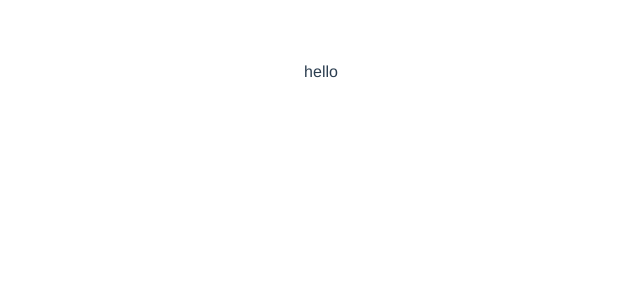
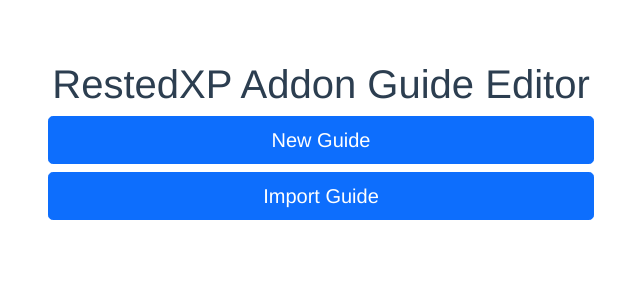
Before and after one commit to ryanjavens/restedxp-guide-tool, a Vue app: page / in a window 1280 px wide. Shown: the top 300 px of the page, without its empty margins (319-959 px from the left). Built offline with nearby package versions, Linux system fonts and the light colour scheme.

Commit message:
Replaced tailwind with bootstrap

```diff
--- a/package.json
+++ b/package.json
@@ -8,11 +8,10 @@
     "lint": "vue-cli-service lint"
   },
   "dependencies": {
+    "@popperjs/core": "^2.9.2",
     "@tailwindcss/postcss7-compat": "^2.1.2",
-    "autoprefixer": "^9.8.6",
+    "bootstrap": "^5.0.1",
     "core-js": "^3.6.5",
-    "postcss": "^7.0.35",
-    "tailwindcss": "npm:@tailwindcss/postcss7-compat@^2.1.2",
     "vue": "^3.0.0"
   },
   "devDependencies": {
--- a/postcss.config.js
+++ /dev/null
@@ -1,6 +0,0 @@
-module.exports = {
-  plugins: {
-    tailwindcss: {},
-    autoprefixer: {},
-  },
-}
--- a/src/App.vue
+++ b/src/App.vue
@@ -1,6 +1,16 @@
 <template>
-  <div class="container mx-auto">
-    <h1>hello</h1>
+  <div class="container">
+    <div class="row">
+      <div class="col">
+        <h1>RestedXP Addon Guide Editor</h1>
+      </div>
+    </div>
+    <div class="row">
+      <div class="col-6 d-grid gap-2 mx-auto">
+        <button type="button" class="btn btn-lg btn-primary">New Guide</button>
+        <button type="button" class="btn btn-lg btn-primary">Import Guide</button>
+      </div>
+    </div>
   </div>
 </template>
 
--- a/src/index.css
+++ /dev/null
@@ -1,3 +0,0 @@
-@tailwind base;
-@tailwind components;
-@tailwind utilities;
--- a/src/main.js
+++ b/src/main.js
@@ -1,5 +1,6 @@
 import { createApp } from 'vue'
 import App from './App.vue'
-import './index.css'
+import "bootstrap/dist/css/bootstrap.min.css"
+import "bootstrap"
 
 createApp(App).mount('#app')
--- a/tailwind.config.js
+++ /dev/null
@@ -1,11 +0,0 @@
-module.exports = {
-  purge: ['./index.html', './src/**/*.{vue,js,ts,jsx,tsx}'],
-  darkMode: false, // or 'media' or 'class'
-  theme: {
-    extend: {},
-  },
-  variants: {
-    extend: {},
-  },
-  plugins: [],
-}
```
Also changed, not shown: 1 other file (tests, documents, lock files or other folders).
